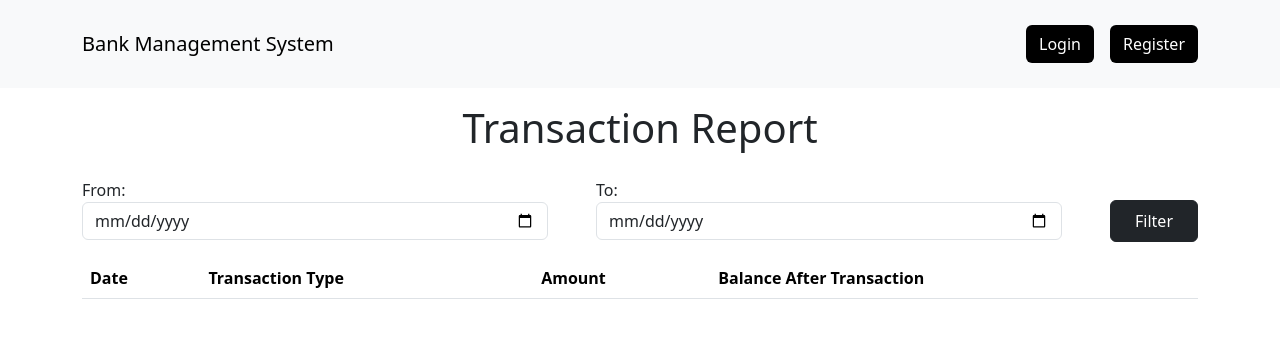
After one commit to sakayat/django_bank_management, a Django app: template transactions/templates/transactions/transaction_report.html in a window 1280 px wide. The commit adds this page. Shown: the top 338 px of the page. Run offline with Django 4.2, Linux system fonts and the light colour scheme; the template is opened without the code that fills it, so the values that code supplies are empty.

Commit message:
added transaction report

```diff
--- a/core/templates/navbar.html
+++ b/core/templates/navbar.html
@@ -19,7 +19,7 @@
       <ul class="navbar-nav gap-3 mb-2 mb-lg-0">
         {% if user.is_authenticated %}
         <li class="nav-item">
-          <a class="nav-link" aria-current="page" href="/"> Report </a>
+          <a class="nav-link" aria-current="page" href="{% url 'transaction_report' %}"> Report </a>
         </li>
         <li class="nav-item">
           <a class="nav-link" aria-current="page" href="{% url 'deposit_money' %}"> Deposit </a>
--- /dev/null
+++ b/transactions/templates/transactions/transaction_report.html
@@ -0,0 +1,51 @@
+{% extends "base.html" %} {% block content %}
+<div class="transaction_report py-3">
+  <h1 class="text-center">Transaction Report</h1>
+  <form action="" mehtod="get" class="">
+    <div class="filter_report d-flex align-items-center gap-5 py-3 w-100">
+      <div class="w-100">
+        <label for="start_date">From:</label>
+        <input
+          type="date"
+          name="start_date"
+          id="start_date"
+          class="form-control"
+        />
+      </div>
+      <div class="w-100">
+        <label for="end_date">To:</label>
+        <input type="date" name="end_date" id="end_date" class="form-control" />
+      </div>
+      <div class="mt-4">
+        <button class="btn btn-dark py-2 px-4">Filter</button>
+      </div>
+    </div>
+    <table class="table">
+      <thead>
+        <tr>
+          <th scope="col">Date</th>
+          <th scope="col">Transaction Type</th>
+          <th scope="col">Amount</th>
+          <th scope="col">Balance After Transaction</th>
+        </tr>
+      </thead>
+      <tbody>
+        {% for transaction in object_list %}
+        <tr>
+          <th scope="row">{{ transaction.timestamps|date:"F d, Y h:i A" }}</th>
+          <td>
+            <span
+              class="py-1 px-3 rounded-pill {% if transaction.get_transaction_type_display == 'Withdrawal' %} bg-danger text-white {% else %} bg-success text-white {% endif %}"
+            >
+              {{ transaction.get_transaction_type_display }}
+            </span>
+          </td>
+          <td>$ {{ transaction.amount|floatformat:2 }}</td>
+          <td>$ {{ transaction.balance_after_transactions|floatformat:2 }}</td>
+        </tr>
+        {% endfor %}
+      </tbody>
+    </table>
+  </form>
+</div>
+{% endblock content %}
--- a/transactions/urls.py
+++ b/transactions/urls.py
@@ -4,5 +4,6 @@ from .import views
 urlpatterns = [
     path("deposit/", views.DepositMoneyView.as_view(), name="deposit_money"),
     path("withdraw/", views.WithdrawMoneyView.as_view(), name="withdraw_money"),
-    path("loan_request/", views.LoanRequestView.as_view(), name="loan_request")
+    path("loan_request/", views.LoanRequestView.as_view(), name="loan_request"),
+    path("report/", views.TransactionReportView.as_view(), name="transaction_report")
 ]
```
Also changed, not shown: transactions/views.py (+43 -3 lines), db.sqlite3.
